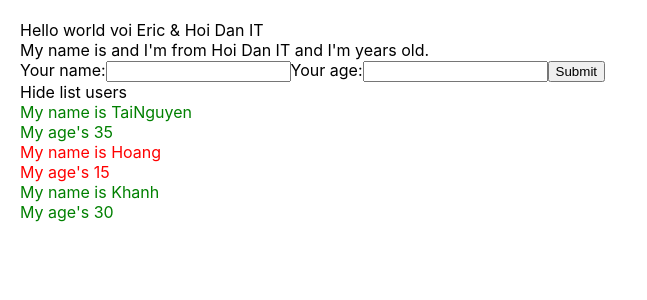
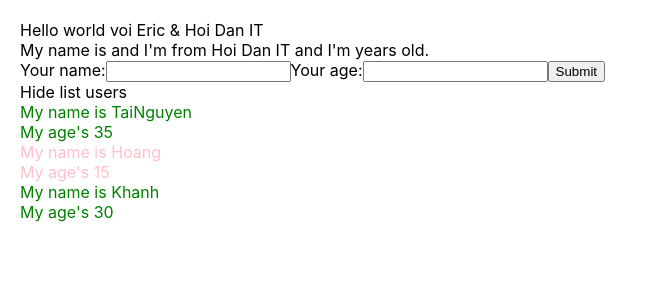
Before and after one commit to TaiNguyenTN/JavaScript, a React (Create React App) app in the folder React/Chapter2/base-react-redux/: page / in a window 1280 px wide. Shown: the top 300 px of the page, without its empty margins (0-647 px from the left). Built offline with nearby package versions, Linux system fonts and the light colour scheme.

Commit message:
Video 27 file scss

```diff
--- a/React/Chapter2/base-react-redux/package.json
+++ b/React/Chapter2/base-react-redux/package.json
@@ -13,6 +13,7 @@
     "redux": "4.2.0",
     "redux-devtools-extension": "2.13.9",
     "redux-thunk": "2.4.1",
+    "sass": "1.93.2",
     "web-vitals": "2.1.4"
   },
   "scripts": {
--- a/React/Chapter2/base-react-redux/src/App.js
+++ b/React/Chapter2/base-react-redux/src/App.js
@@ -1,5 +1,5 @@
 import logo from "./logo.svg";
-import "./App.css";
+import "./App.scss";
 import { useDispatch, useSelector } from "react-redux";
 import { increaseCounter, decreaseCounter } from "./redux/action/counterAction";
 import MyComponent from "./component/MyComponent";
--- a/React/Chapter2/base-react-redux/src/App.css
+++ b/React/Chapter2/base-react-redux/src/App.scss
@@ -1,11 +1,3 @@
-.red {
-  color: red;
-}
-
-.green {
-  color: green;
-}
-
 body {
   padding: 20px;
   margin: 0;
--- a/React/Chapter2/base-react-redux/src/component/DisplayInfor.js
+++ b/React/Chapter2/base-react-redux/src/component/DisplayInfor.js
@@ -1,5 +1,5 @@
 import React from "react";
-
+import "./DisplayInfor.scss";
 class DisplayInfor extends React.Component {
   state = {
     isShowListUser: true,
@@ -16,7 +16,7 @@
     // console.log(this.props);
     //props => viết tắt properties
     return (
-      <div>
+      <div className="display-infor-container">
         <div>
           <span
             onClick={() => {
--- /dev/null
+++ b/React/Chapter2/base-react-redux/src/component/DisplayInfor.scss
@@ -0,0 +1,9 @@
+.display-infor-container {
+  .red {
+    color: pink;
+  }
+
+  .green {
+    color: green;
+  }
+}
```
Also changed, not shown: 1 other file (tests, documents, lock files or other folders).
